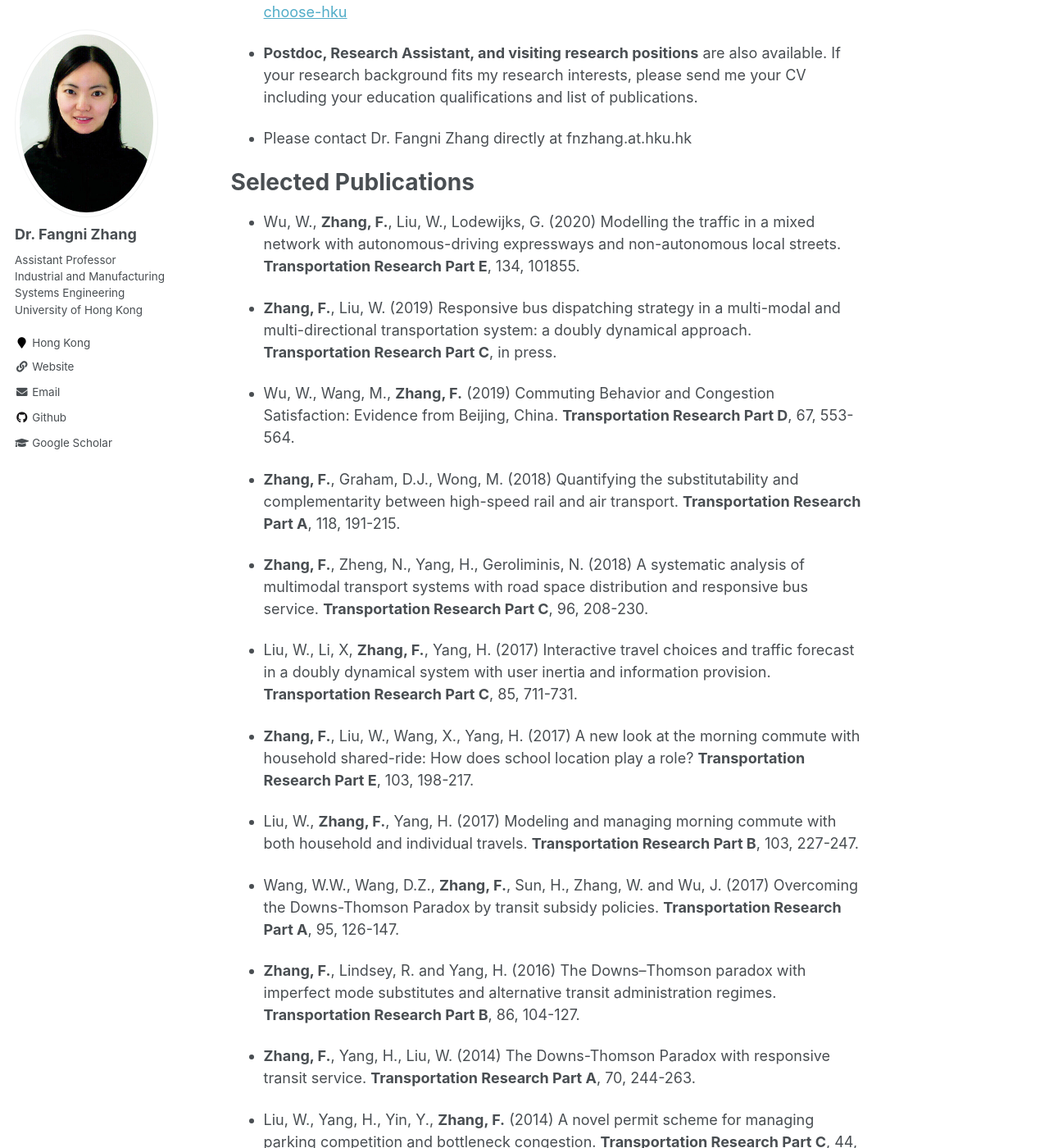
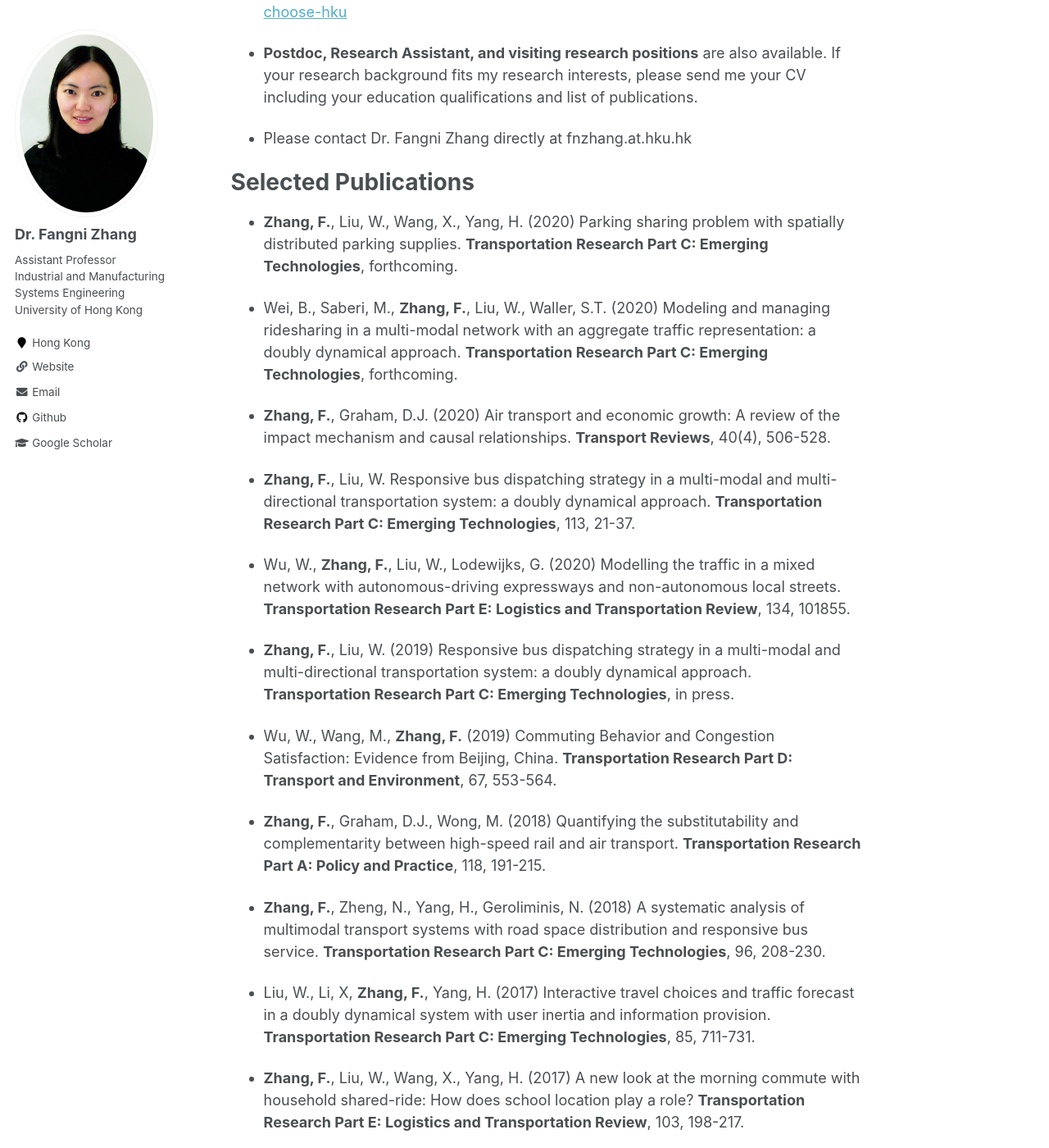
Before and after one commit to fangnizhang/fangnizhang.github.io, a Jekyll site: the page built from _pages/about.md, in a window 1280 px wide and 1400 px high, scrolled down 1201 px. Shown: the whole window at 82% size. Built offline with Jekyll 4.4.1, drawn with Linux system fonts in a browser that asks for light colours; some of the changed text lies outside the part shown.

Commit message:
Update about.md

```diff
--- a/_pages/about.md
+++ b/_pages/about.md
@@ -31,26 +31,35 @@ To learn more about the HKU Ph.D. programme, visit [https://www.gradsch.hku.hk/g
 
 Selected Publications
 ======
-- Wu, W., **Zhang, F.**, Liu, W., Lodewijks, G. (2020) Modelling the traffic in a mixed network with autonomous-driving expressways and non-autonomous local streets. **Transportation Research Part E**, 134, 101855.
 
-- **Zhang, F.**, Liu, W. (2019) Responsive bus dispatching strategy in a multi-modal and multi-directional transportation system: a doubly dynamical approach. **Transportation Research Part C**, in press.
+- **Zhang, F.**, Liu, W., Wang, X., Yang, H. (2020) Parking sharing problem with spatially distributed parking supplies. **Transportation Research Part C: Emerging Technologies**, forthcoming.
 
-- Wu, W., Wang, M., **Zhang, F.** (2019) Commuting Behavior and Congestion Satisfaction: Evidence from Beijing, China. **Transportation Research Part D**, 67, 553-564.
+- Wei, B., Saberi, M., **Zhang, F.**, Liu, W., Waller, S.T. (2020) Modeling and managing ridesharing in a multi-modal network with an aggregate traffic representation: a doubly dynamical approach. **Transportation Research Part C: Emerging Technologies**, forthcoming.
 
-- **Zhang, F.**, Graham, D.J., Wong, M. (2018) Quantifying the substitutability and complementarity between high-speed rail and air transport. **Transportation Research Part A**, 118, 191-215.
+- **Zhang, F.**, Graham, D.J. (2020) Air transport and economic growth: A review of the impact mechanism and causal relationships. **Transport Reviews**, 40(4), 506-528.
 
-- **Zhang, F.**, Zheng, N., Yang, H., Geroliminis, N. (2018) A systematic analysis of multimodal transport systems with road space distribution and responsive bus service. **Transportation Research Part C**, 96, 208-230.
+- **Zhang, F.**, Liu, W. Responsive bus dispatching strategy in a multi-modal and multi-directional transportation system: a doubly dynamical approach. **Transportation Research Part C: Emerging Technologies**, 113, 21-37.
 
-- Liu, W., Li, X, **Zhang, F.**, Yang, H. (2017) Interactive travel choices and traffic forecast in a doubly dynamical system with user inertia and information provision. **Transportation Research Part C**, 85, 711-731.
+- Wu, W., **Zhang, F.**, Liu, W., Lodewijks, G. (2020) Modelling the traffic in a mixed network with autonomous-driving expressways and non-autonomous local streets. **Transportation Research Part E: Logistics and Transportation Review**, 134, 101855.
 
-- **Zhang, F.**, Liu, W., Wang, X., Yang, H. (2017) A new look at the morning commute with household shared-ride: How does school location play a role? **Transportation Research Part E**, 103, 198-217.
+- **Zhang, F.**, Liu, W. (2019) Responsive bus dispatching strategy in a multi-modal and multi-directional transportation system: a doubly dynamical approach. **Transportation Research Part C: Emerging Technologies**, in press.
 
-- Liu, W., **Zhang, F.**, Yang, H. (2017) Modeling and managing morning commute with both household and individual travels. **Transportation Research Part B**, 103, 227-247.
+- Wu, W., Wang, M., **Zhang, F.** (2019) Commuting Behavior and Congestion Satisfaction: Evidence from Beijing, China. **Transportation Research Part D: Transport and Environment**, 67, 553-564.
 
-- Wang, W.W., Wang, D.Z., **Zhang, F.**, Sun, H., Zhang, W. and Wu, J. (2017) Overcoming the Downs-Thomson Paradox by transit subsidy policies. **Transportation Research Part A**, 95, 126-147.
+- **Zhang, F.**, Graham, D.J., Wong, M. (2018) Quantifying the substitutability and complementarity between high-speed rail and air transport. **Transportation Research Part A: Policy and Practice**, 118, 191-215.
 
-- **Zhang, F.**, Lindsey, R. and Yang, H. (2016) The Downs–Thomson paradox with imperfect mode substitutes and alternative transit administration regimes. **Transportation Research Part B**, 86, 104-127.
+- **Zhang, F.**, Zheng, N., Yang, H., Geroliminis, N. (2018) A systematic analysis of multimodal transport systems with road space distribution and responsive bus service. **Transportation Research Part C: Emerging Technologies**, 96, 208-230.
 
-- **Zhang, F.**, Yang, H., Liu, W. (2014) The Downs-Thomson Paradox with responsive transit service. **Transportation Research Part A**, 70, 244-263.
+- Liu, W., Li, X, **Zhang, F.**, Yang, H. (2017) Interactive travel choices and traffic forecast in a doubly dynamical system with user inertia and information provision. **Transportation Research Part C: Emerging Technologies**, 85, 711-731.
 
-- Liu, W., Yang, H., Yin, Y., **Zhang, F.** (2014) A novel permit scheme for managing parking competition and bottleneck congestion. **Transportation Research Part C**, 44, 265-281.
+- **Zhang, F.**, Liu, W., Wang, X., Yang, H. (2017) A new look at the morning commute with household shared-ride: How does school location play a role? **Transportation Research Part E: Logistics and Transportation Review**, 103, 198-217.
+
+- Liu, W., **Zhang, F.**, Yang, H. (2017) Modeling and managing morning commute with both household and individual travels. **Transportation Research Part B: Methodological**, 103, 227-247.
+
+- Wang, W.W., Wang, D.Z., **Zhang, F.**, Sun, H., Zhang, W. and Wu, J. (2017) Overcoming the Downs-Thomson Paradox by transit subsidy policies. **Transportation Research Part A: Policy and Practice**, 95, 126-147.
+
+- **Zhang, F.**, Lindsey, R. and Yang, H. (2016) The Downs–Thomson paradox with imperfect mode substitutes and alternative transit administration regimes. **Transportation Research Part B: Methodological**, 86, 104-127.
+
+- **Zhang, F.**, Yang, H., Liu, W. (2014) The Downs-Thomson Paradox with responsive transit service. **Transportation Research Part A: Policy and Practice**, 70, 244-263.
+
+- Liu, W., Yang, H., Yin, Y., **Zhang, F.** (2014) A novel permit scheme for managing parking competition and bottleneck congestion. **Transportation Research Part C: Emerging Technologies**, 44, 265-281.
```
